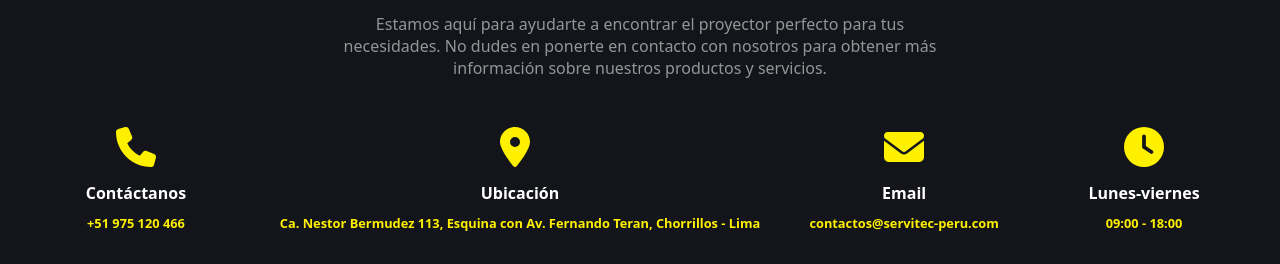
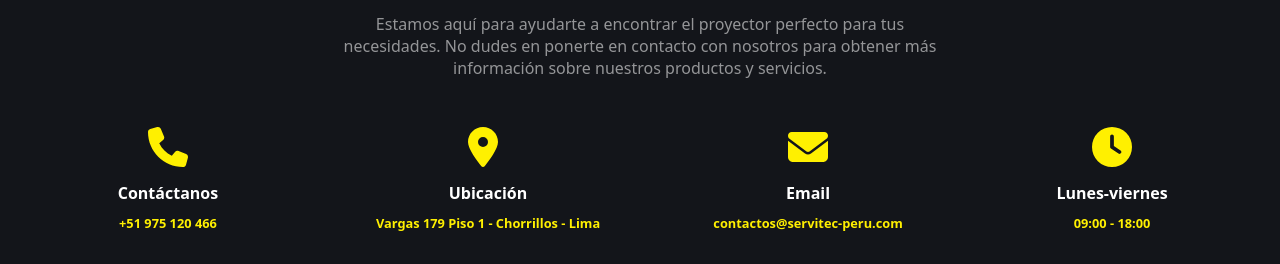
Before and after one commit to AgenciaServitec/proyectores-landing, an Astro site: page /contact in a window 1280 px wide. Shown: the part 986-1250 px from the top of the page. Built offline with nearby package versions, Linux system fonts and the light colour scheme; Astro itself is replaced by a stand-in of ours.

Commit message:
Address updated

```diff
--- a/src/layouts/Footer.astro
+++ b/src/layouts/Footer.astro
@@ -17,7 +17,7 @@ import { IconItem, Divider } from "../components";
     <IconItem title="Contáctanos" span="+51 975 120 466" />
     <IconItem
       title="Ubicación"
-      span="Ca. Nestor Bermudez 113, Esquina con Av. Fernando Teran, Chorrillos - Lima"
+      span="Vargas 179 Piso 1 - Chorrillos - Lima"
       path="M215.7 499.2C267 435 384 279.4 384 192C384 86 298 0 192 0S0 86 0 192c0 87.4 117 243 168.3 307.2c12.3 15.3 35.1 15.3 47.4 0zM192 128a64 64 0 1 1 0 128 64 64 0 1 1 0-128z"
     />
     <IconItem
```
Also changed, not shown: 1 other file.
